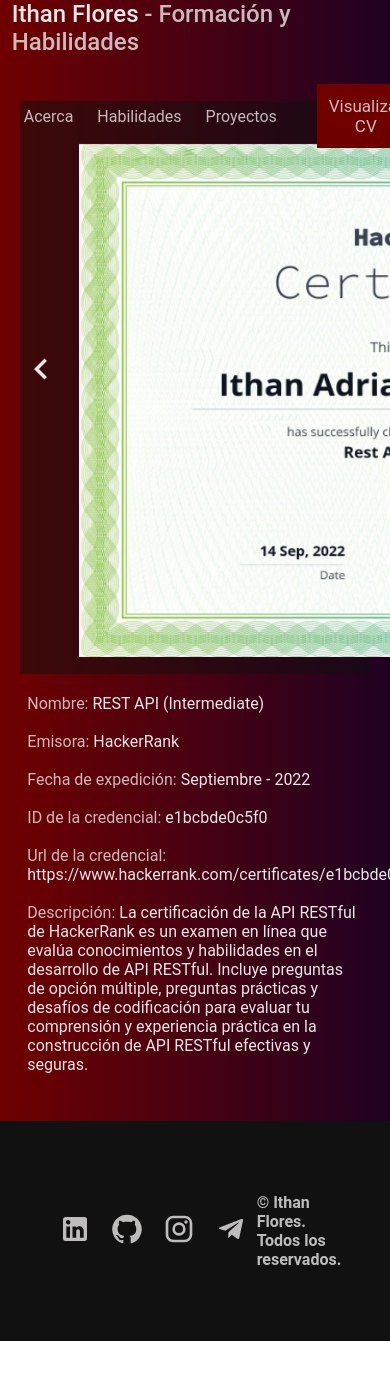
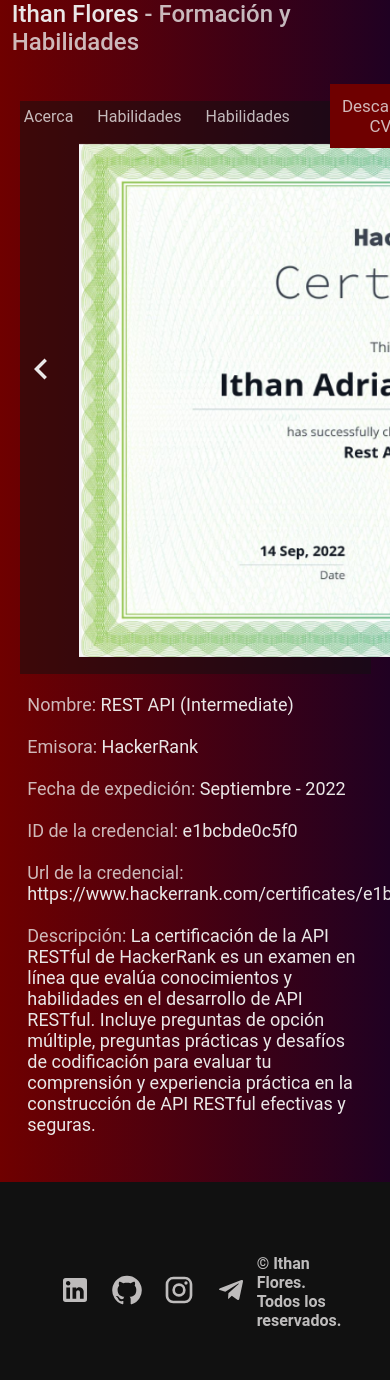
Before and after one commit to addRian0-0/portafolio-addrian, a Next.js app: page /more in a window 390 px wide. Shown: the top 1380 px of the page. Before the commit the page ends 1341 px from the top, so only its background shows below. Built offline with nearby package versions, Linux system fonts and the light colour scheme.

Commit message:
navigate refactor

```diff
--- a/src/components/ButtonCV.tsx
+++ b/src/components/ButtonCV.tsx
@@ -1,9 +1,9 @@
 import styles from "../styles/Components.module.scss";
 
-export default function ButtonCV(){
+export default function ButtonCV() {
     return (
         <button className={styles.btnCv} >
-            Visualizar CV
+            <a href={"/Ithan-Flores-CV.pdf"} download>Descargar CV</a>
         </button>
     )
 }
--- a/src/components/CardHabilidades.tsx
+++ b/src/components/CardHabilidades.tsx
@@ -49,7 +49,8 @@ export default function CardHabilidades() {
 
     return (
         <FadeIn>
-            <div id="habilidades" className={styles.cardHabilidades}>
+            <section id="habilidades">
+                <div className={styles.cardHabilidades}>
                     <h2>Mis habilidades como...</h2>
                     <div className={styles.introHabilidades} >
                         <p>
@@ -106,6 +107,7 @@ export default function CardHabilidades() {
 
                     </div>
                 </div >
+            </section>
         </FadeIn>
     )
 }
--- a/src/components/CardProyects.tsx
+++ b/src/components/CardProyects.tsx
@@ -5,7 +5,8 @@ import styles from "../styles/Components.module.scss";
 
 export default function CardProyectos() {
     return (
-        <div id="proyectos" className={styles.cardProyectos} >
+        <section id="proyectos">
+            <div className={styles.cardProyectos} >
                 <h2>Proyectos...</h2>
                 <div className={styles.containerCards}>
                     {
@@ -22,6 +23,7 @@ export default function CardProyectos() {
 
                 </div>
             </div>
+        </section>
     )
 }
 
--- a/src/components/Navbar.tsx
+++ b/src/components/Navbar.tsx
@@ -4,8 +4,12 @@ import { Link as LinkScroll, animateScroll as scroll } from "react-scroll";
 import ButtonCV from "./ButtonCV";
 import styles from "../styles/Components.module.scss";
 import Link from "next/link";
+import { usePathname } from "next/navigation";
 
 export default function Navbar({ page }: { page: string }) {
+
+    const pathname = usePathname();
+
     return (
         <header className={styles.header}>
             <div><h1>Ithan Flores <span> - {page}</span> </h1></div>
@@ -13,6 +17,12 @@ export default function Navbar({ page }: { page: string }) {
                 <ul className={styles.menu} >
                     <li>
 
+                        {
+                            pathname !== "/" ?
+                                <Link className={styles.aUnset} href={"/#acerca"} >
+                                    Acerca
+                                </Link>
+                                :
                                 <LinkScroll
                                     to="acerca"
                                     spy={true}
@@ -22,10 +32,17 @@ export default function Navbar({ page }: { page: string }) {
                                 >
                                     Acerca
                                 </LinkScroll>
+                        }
 
                     </li>
                     <li>
 
+                        {
+                            pathname !== "/" ?
+                                <Link className={styles.aUnset} href={"/#habilidades"} >
+                                    Habilidades
+                                </Link>
+                                :
                                 <LinkScroll
                                     to="habilidades"
                                     spy={true}
@@ -35,9 +52,17 @@ export default function Navbar({ page }: { page: string }) {
                                 >
                                     Habilidades
                                 </LinkScroll>
+                        }
+
                     </li>
                     <li>
 
+                        {
+                            pathname !== "/" ?
+                                <Link className={styles.aUnset} href={"/#proyectos"} >
+                                    Habilidades
+                                </Link>
+                                :
                                 <LinkScroll
                                     to="proyectos"
                                     spy={true}
@@ -47,23 +72,11 @@ export default function Navbar({ page }: { page: string }) {
                                 >
                                     Proyectos
                                 </LinkScroll>
+                        }
+
                     </li>
-                    {/* <li>
-                        <LinkScroll
-                            to="#"
-                            spy={true}
-                            smooth={true}
-                            offset={-70}
-                            duration={1000}
-                        >
-                            Contacto
-                        </LinkScroll>
-
-                    </li> */}
                     <li>
-                        <Link href="/more/" target="blank">
                         <ButtonCV />
-                        </Link>
                     </li>
                 </ul>
             </div>
--- a/src/styles/Components.module.scss
+++ b/src/styles/Components.module.scss
@@ -95,7 +95,7 @@ $header-height: 12%;
     transition: 0.3s;
 
     a {
-        text-decoration: none;
+        all: unset;
     }
 }
 
@@ -438,7 +438,7 @@ $header-height: 12%;
 .descripcionCertificacion {
     margin: 3% 7% 3% 7%;
     color: $main-txt;
-    font-size: 16px;
+    font-size: 18px;
 
     p {
         cursor: pointer;
@@ -447,11 +447,11 @@ $header-height: 12%;
             color: $main-txt-semishadow;
         }
 
-        .valueLink{
+        .valueLink {
             all: unset;
         }
 
-        .valueLink:hover{
+        .valueLink:hover {
             transition: 0.15s;
             text-decoration: underline;
         }
@@ -483,10 +483,21 @@ $header-height: 12%;
         justify-content: center;
         align-items: center;
 
+
         .img {
             width: 196px;
             height: auto;
             border-radius: 50%;
+        }
+
+        .presentationInfo {
+            .h2 {
+                font-size: 24px;
+            }
+
+            p {
+                font-size: 22px;
+            }
         }
 
         .presentationInfo,
```
Also changed, not shown: 1 other file (tests, documents, lock files or other folders). Lines whose indentation alone changed are shown as unchanged.
